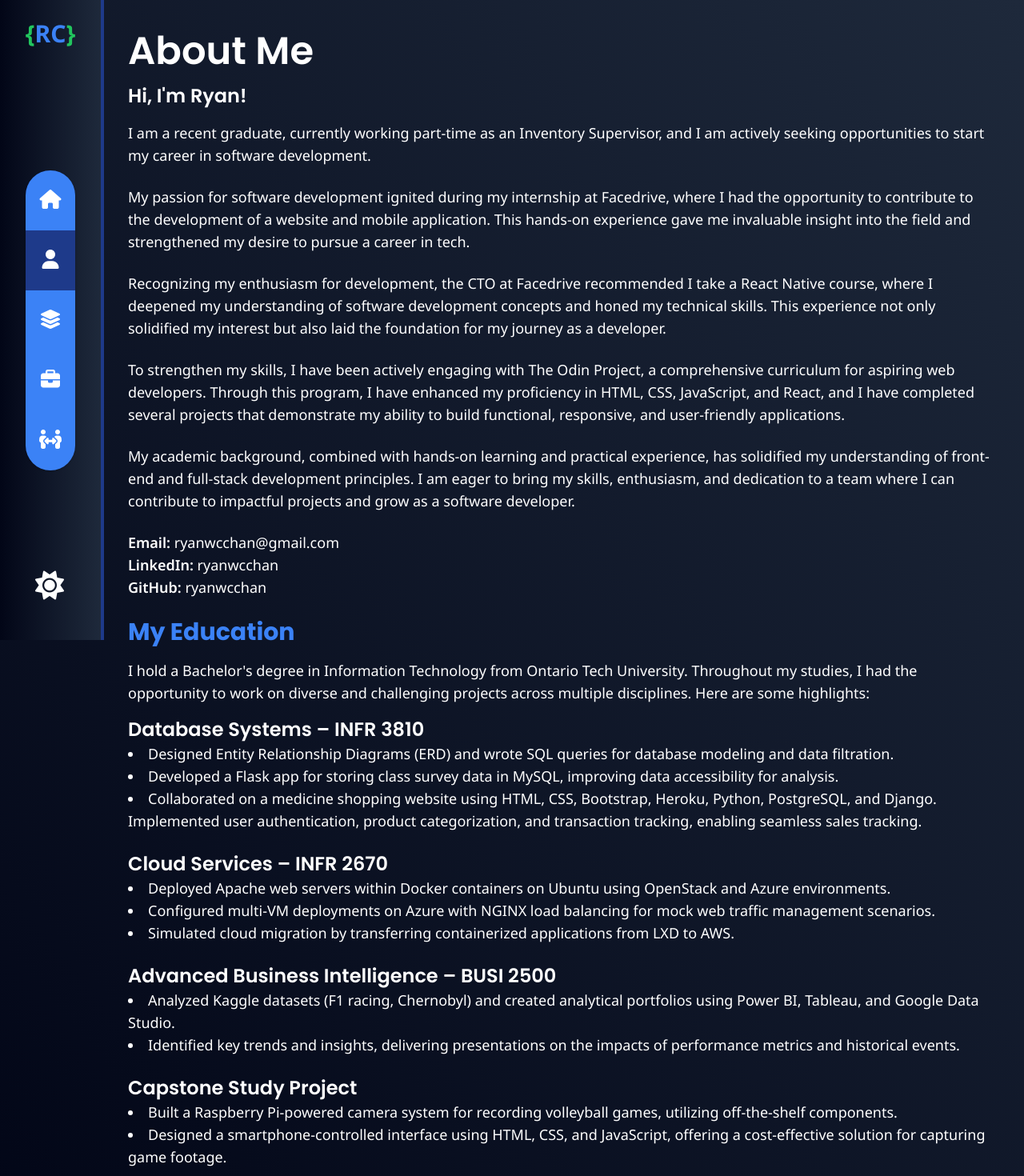
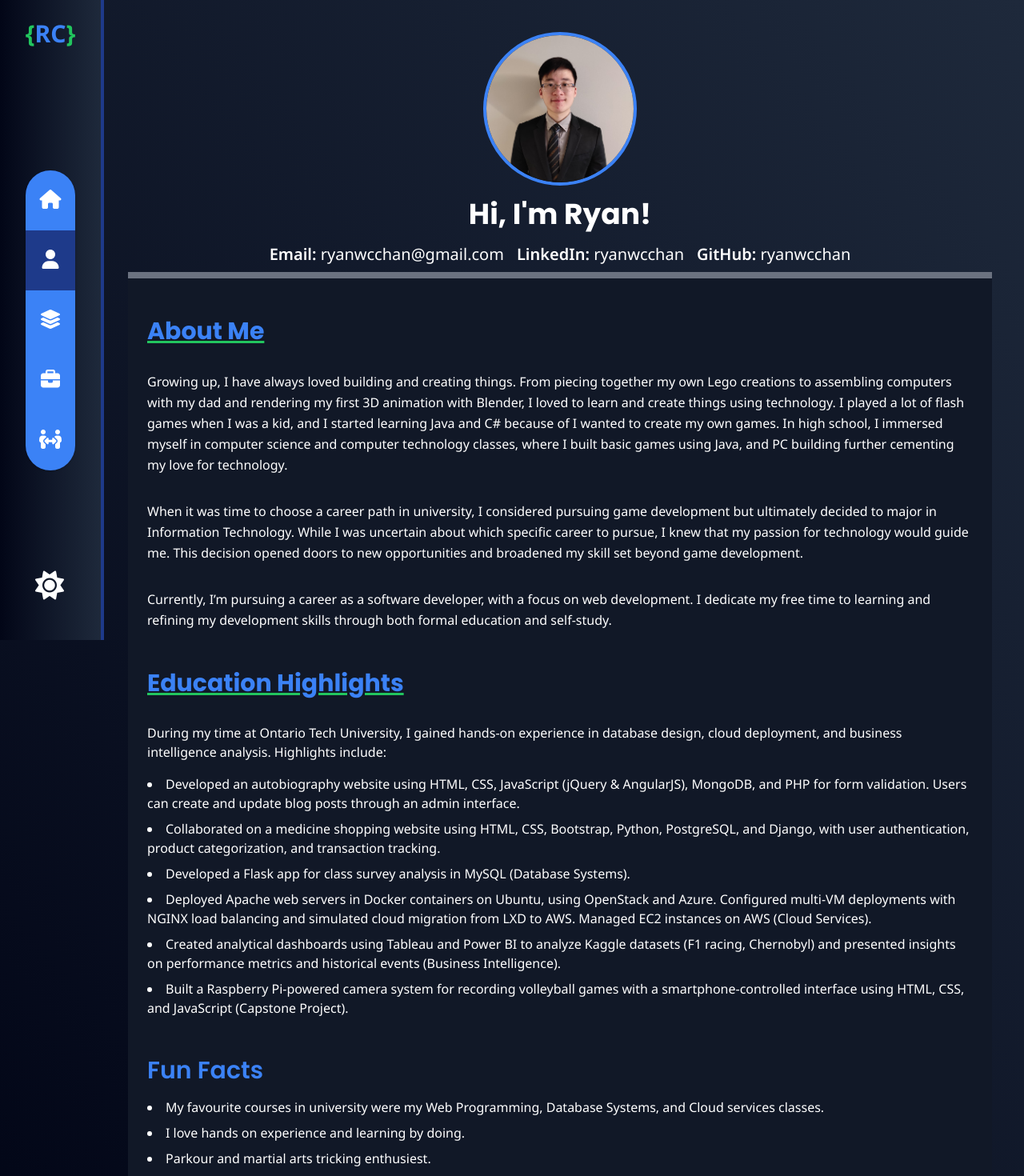
Before and after one commit to ryanwcchan/portfolio, a React (Vite) app: page /about in a window 1280 px wide. Shown: the top 1470 px of the page at 80% size. Built offline with nearby package versions, Linux system fonts and the light colour scheme.

Commit message:
Update about and experience sections styling

```diff
--- a/src/constants/index.js
+++ b/src/constants/index.js
@@ -97,7 +97,7 @@ export const experience = [
         company: "Upwork",
         title: "Freelance Web Developer",
         location: "Remote",
-        duration: "Oct. 2024 - Present",
+        duration: "2024 - Present",
         bullets: [
             "Provided web development services for clients",
             "Collaborated with clients to develop custom web solutions",
--- a/src/pages/About.jsx
+++ b/src/pages/About.jsx
@@ -1,91 +1,127 @@
+import Block from "../components/Block";
+
 export default function About() {
   return (
-    <div className='min-h-screen h-full w-full'>
-      <h1 className='text-5xl font-semibold mb-4'>About Me</h1>
-      <h2 className="text-2xl font-semibold my-4">Hi, I'm Ryan!</h2>
-      <div className="flex flex-col gap-6">
-        <p className="text-lg">
-        I am a recent graduate, currently working part-time as an Inventory Supervisor, and I am actively seeking opportunities to start my career in software development.
-        </p>
-        <p className="text-lg">My passion for software development ignited during my internship at Facedrive, where I had the opportunity to contribute to the development of a website and mobile application. This hands-on experience gave me invaluable insight into the field and strengthened my desire to pursue a career in tech.</p>
-        <p className="text-lg">Recognizing my enthusiasm for development, the CTO at Facedrive recommended I take a React Native course, where I deepened my understanding of software development concepts and honed my technical skills. This experience not only solidified my interest but also laid the foundation for my journey as a developer.</p>
-        <p className="text-lg">To strengthen my skills, I have been actively engaging with The Odin Project, a comprehensive curriculum for aspiring web developers.
-        Through this program, I have enhanced my proficiency in HTML, CSS, JavaScript, and React, and I have completed several projects that demonstrate my ability to build functional, responsive, and user-friendly applications.
-        </p>
-        <p className="text-lg">My academic background, combined with hands-on learning and practical experience, has solidified my understanding of front-end and full-stack development principles. I am eager to bring my skills, enthusiasm, and dedication to a team where I can contribute to impactful projects and grow as a software developer.</p>
+    <div className="min-h-screen h-full w-full max-w-6xl self-center">
+      <div className="flex items-center justify-center flex-col">
+        <img
+          src="/profile-picture.jpeg"
+          alt="Profile Picture"
+          className="w-48 h-48 rounded-full mb-4 object-cover border-4 border-blue-500"
+        />
+        <div className="flex flex-col items-center">
+          <h2 className="text-4xl font-bold mb-4">Hi, I'm Ryan!</h2>
+          <div className="flex items-center gap-4 mb-2">
+            <p className="text-xl">
+              <span className="font-semibold">Email:</span> ryanwcchan@gmail.com
+            </p>
+            <p className="text-xl">
+              <span className="font-semibold">LinkedIn:</span>{" "}
+              <a href="https://linkedin.com/in/ryanwcchan">ryanwcchan</a>
+            </p>
+            <p className="text-xl">
+              <span className="font-semibold">GitHub:</span>{" "}
+              <a href="https://github.com/ryanwcchan">ryanwcchan</a>
+            </p>
+          </div>
+        </div>
       </div>
-      <div className="my-6">
-        <p className="text-lg"><span className="font-semibold">Email:</span> ryanwcchan@gmail.com</p>
-        <p className="text-lg"><span className="font-semibold">LinkedIn:</span> <a href="https://linkedin.com/in/ryanwcchan">ryanwcchan</a></p>
-        <p className="text-lg"><span className="font-semibold">GitHub:</span> <a href="https://github.com/ryanwcchan">ryanwcchan</a></p>
-      </div>
-      <div className='my-6'>
-        <h2 className='text-3xl font-bold mb-4 text-blue-500'>My Education</h2>
-        <p className='text-lg mb-4'>
-          I hold a Bachelor's degree in Information Technology from Ontario Tech University.
-          Throughout my studies, I had the opportunity to work on diverse and challenging projects
-          across multiple disciplines. Here are some highlights:
-        </p>
+      <Block />
+      <div className="px-6 py-12 bg-gray-50 dark:bg-gray-900 rounded-b-lg">
+        {/* About Me */}
+        <section className="space-y-8">
+          <h2
+            className="text-3xl text-blue-500 underline
+          decoration-green-500 font-bold"
+          >
+            About Me
+          </h2>
+          <p className="text-gray-700 dark:text-white leading-relaxed">
+            Growing up, I have always loved building and creating things. From
+            piecing together my own Lego creations to assembling computers with
+            my dad and rendering my first 3D animation with Blender, I loved to
+            learn and create things using technology. I played a lot of flash
+            games when I was a kid, and I started learning Java and C# because
+            of I wanted to create my own games. In high school, I immersed
+            myself in computer science and computer technology classes, where I
+            built basic games using Java, and PC building further cementing my
+            love for technology.
+          </p>
+          <p className="text-gray-700 dark:text-white leading-relaxed">
+            When it was time to choose a career path in university, I considered
+            pursuing game development but ultimately decided to major in
+            Information Technology. While I was uncertain about which specific
+            career to pursue, I knew that my passion for technology would guide
+            me. This decision opened doors to new opportunities and broadened my
+            skill set beyond game development.
+          </p>
+          <p className="text-gray-700 dark:text-white leading-relaxed">
+            Currently, I’m pursuing a career as a software developer, with a
+            focus on web development. I dedicate my free time to learning and
+            refining my development skills through both formal education and
+            self-study.
+          </p>
+        </section>
 
-        {/* Course 1 */}
-        <div className='mb-6'>
-          <h3 className='text-2xl font-semibold'>Database Systems – INFR 3810</h3>
-          <ul className='list-disc list-inside text-lg'>
+        <section className="mt-12">
+          <h2
+            className="text-3xl text-blue-500 underline
+          decoration-green-500 font-bold pb-8"
+          >
+            Education Highlights
+          </h2>
+          <p className="mb-4">
+            During my time at Ontario Tech University, I gained hands-on
+            experience in database design, cloud deployment, and business
+            intelligence analysis. Highlights include:
+          </p>
+          <ul className="list-disc list-inside space-y-2 text-gray-700 dark:text-white">
             <li>
-              Designed Entity Relationship Diagrams (ERD) and wrote SQL queries for database modeling and data filtration.
+              Developed an autobiography website using HTML, CSS, JavaScript
+              (jQuery & AngularJS), MongoDB, and PHP for form validation. Users
+              can create and update blog posts through an admin interface.
             </li>
             <li>
-              Developed a Flask app for storing class survey data in MySQL, improving data accessibility for analysis.
+              Collaborated on a medicine shopping website using HTML, CSS,
+              Bootstrap, Python, PostgreSQL, and Django, with user
+              authentication, product categorization, and transaction tracking.
             </li>
             <li>
-              Collaborated on a medicine shopping website using HTML, CSS, Bootstrap, Heroku, Python, PostgreSQL, and Django.
-              Implemented user authentication, product categorization, and transaction tracking, enabling seamless sales tracking.
+              Developed a Flask app for class survey analysis in MySQL (Database
+              Systems).
+            </li>
+            <li>
+              Deployed Apache web servers in Docker containers on Ubuntu, using
+              OpenStack and Azure. Configured multi-VM deployments with NGINX
+              load balancing and simulated cloud migration from LXD to AWS.
+              Managed EC2 instances on AWS (Cloud Services).
+            </li>
+            <li>
+              Created analytical dashboards using Tableau and Power BI to
+              analyze Kaggle datasets (F1 racing, Chernobyl) and presented
+              insights on performance metrics and historical events (Business
+              Intelligence).
+            </li>
+            <li>
+              Built a Raspberry Pi-powered camera system for recording
+              volleyball games with a smartphone-controlled interface using
+              HTML, CSS, and JavaScript (Capstone Project).
             </li>
           </ul>
-        </div>
+        </section>
 
-        {/* Course 2 */}
-        <div className='mb-6'>
-          <h3 className='text-2xl font-semibold'>Cloud Services – INFR 2670</h3>
-          <ul className='list-disc list-inside text-lg'>
+        {/* Fun Facts */}
+        <section className="mt-12">
+          <h2 className="text-3xl font-semibold text-blue-500">Fun Facts</h2>
+          <ul className="mt-4 list-disc list-inside space-y-2 text-gray-700 dark:text-white">
             <li>
-              Deployed Apache web servers within Docker containers on Ubuntu using OpenStack and Azure environments.
+              My favourite courses in university were my Web Programming,
+              Database Systems, and Cloud services classes.
             </li>
-            <li>
-              Configured multi-VM deployments on Azure with NGINX load balancing for mock web traffic management scenarios.
-            </li>
-            <li>
-              Simulated cloud migration by transferring containerized applications from LXD to AWS.
-            </li>
+            <li>I love hands on experience and learning by doing.</li>
+            <li>Parkour and martial arts tricking enthusiest.</li>
           </ul>
-        </div>
-
-        {/* Course 3 */}
-        <div className='mb-6'>
-          <h3 className='text-2xl font-semibold'>Advanced Business Intelligence – BUSI 2500</h3>
-          <ul className='list-disc list-inside text-lg'>
-            <li>
-              Analyzed Kaggle datasets (F1 racing, Chernobyl) and created analytical portfolios using Power BI, Tableau, and Google Data Studio.
-            </li>
-            <li>
-              Identified key trends and insights, delivering presentations on the impacts of performance metrics and historical events.
-            </li>
-          </ul>
-        </div>
-
-        {/* Capstone Project */}
-        <div className='mb-6'>
-          <h3 className='text-2xl font-semibold'>Capstone Study Project</h3>
-          <ul className='list-disc list-inside text-lg'>
-            <li>
-              Built a Raspberry Pi-powered camera system for recording volleyball games, utilizing off-the-shelf components.
-            </li>
-            <li>
-              Designed a smartphone-controlled interface using HTML, CSS, and JavaScript, offering a cost-effective solution for
-              capturing game footage.
-            </li>
-          </ul>
-        </div>
+        </section>
       </div>
     </div>
   );
--- a/src/sections/Contact.jsx
+++ b/src/sections/Contact.jsx
@@ -7,7 +7,7 @@ export default function Contact() {
       >
         Contact Me
       </h1>
-      <div>
+      <div className="">
         <div>
           <h1 className="text-2xl font-bold">My Contact</h1>
           <p className="text-lg">Email: ryanwcchan@gmail.com</p>
@@ -16,7 +16,7 @@ export default function Contact() {
           <p className="text-lg">If you have any questions or would like to collaborate, feel free to reach out to me.</p>
         </div>
         <form
-          className='flex flex-col gap-4 mt-4'
+          className='flex flex-col gap-4 mt-4 dark:text-black'
         >
           <div className='flex flex-col'>
             <label
--- a/src/sections/Experience.jsx
+++ b/src/sections/Experience.jsx
@@ -31,7 +31,7 @@ export default function Experience() {
     <div id="experience" className="flex flex-col max-w-6xl mb-10 h-min-screen w-full">
       <h1
         className="text-4xl text-blue-500 py-6 underline
-      decoration-green-500 font-bold"
+        decoration-green-500 font-bold"
       >
         Experience
       </h1>
```
Also changed, not shown: src/pages/Work.jsx (+7 -4 lines).
